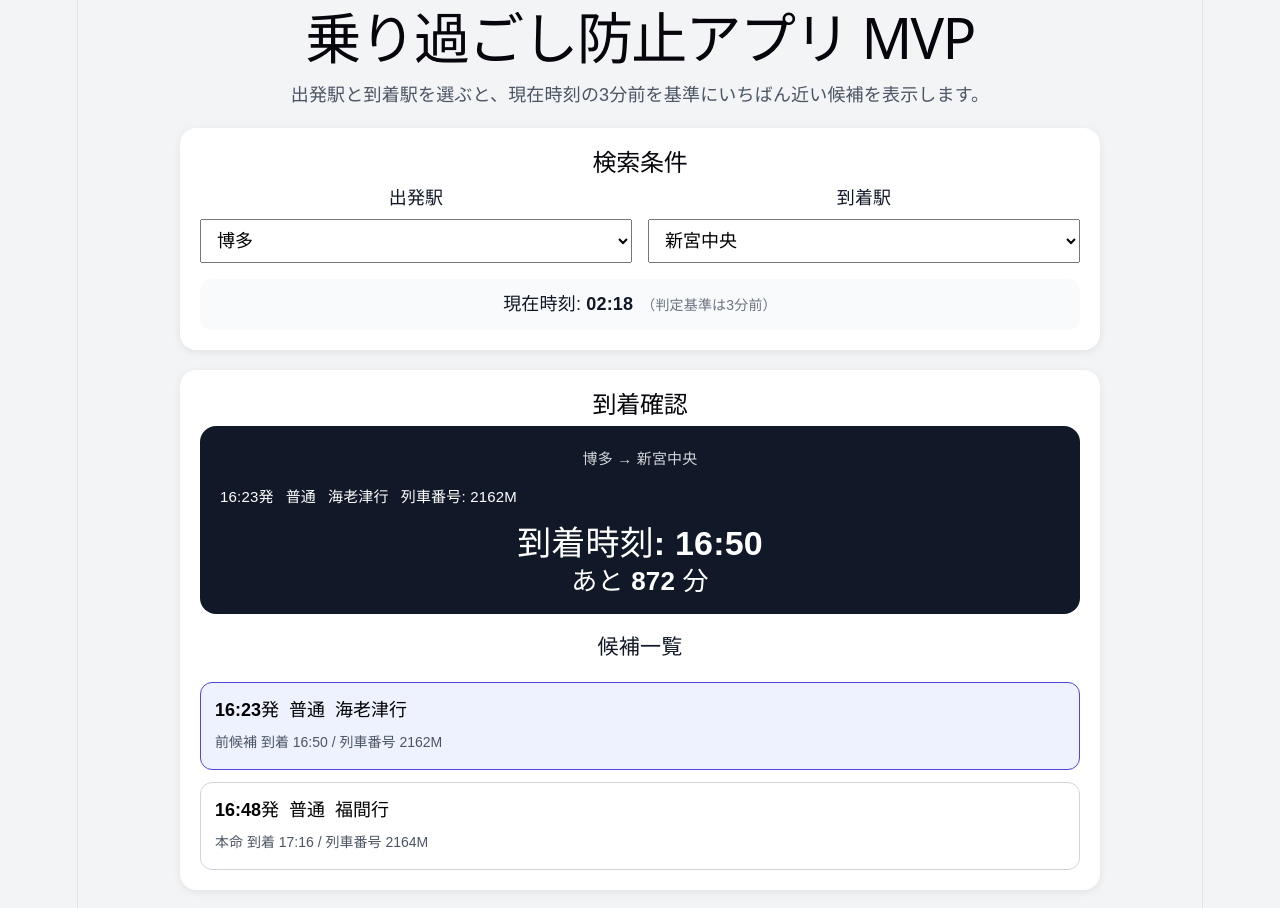
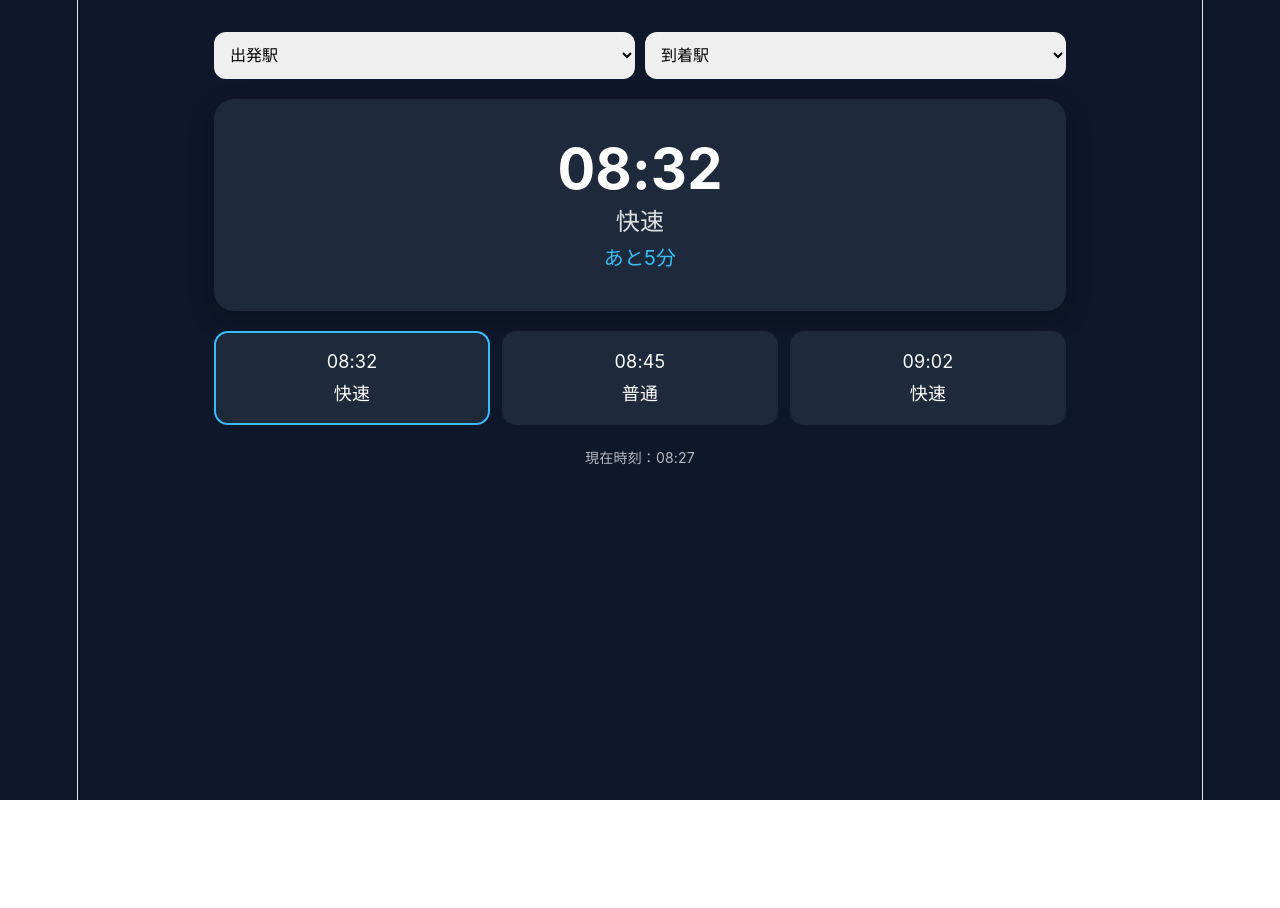
Before and after one commit to ykjob/commute_app, a React (Vite) app: page / in a window 1280 px wide. Shown: the top 908 px of the page. After the commit the page ends 800 px from the top, so only its background shows below. Built offline with nearby package versions, Linux system fonts and the light colour scheme.

Commit message:
app.jsxとapp.css　の書き換え

```diff
--- a/src/App.css
+++ b/src/App.css
@@ -1,8 +1,8 @@
 body {
   margin: 0;
-  font-family: sans-serif;
-  background: #f3f4f6;
-  color: #111827;
+  font-family: -apple-system, BlinkMacSystemFont, "Segoe UI", sans-serif;
+  background: #0f172a;
+  color: white;
 }
 
 * {
@@ -10,166 +10,129 @@ body {
 }
 
 .app {
-  padding: 24px;
+  width: 100%;
+  max-width: 720px;
+  margin: 0 auto;
+  min-height: 100vh;
+  padding: 16px;
+  display: flex;
+  flex-direction: column;
+  gap: 16px;
 }
 
-.container {
-  max-width: 920px;
-  margin: 0 auto;
+/* 上部 */
+.header {
+  display: flex;
+  flex-direction: column;
+  gap: 10px;
 }
 
-h1,
-h2,
-h3 {
-  margin-top: 0;
+.select {
+  width: 100%;
+  padding: 14px 12px;
+  font-size: 16px;
+  border-radius: 12px;
+  border: none;
 }
 
-.lead {
-  color: #4b5563;
-  margin-bottom: 20px;
+/* 本命カード */
+.main-card {
+  background: #1e293b;
+  border-radius: 20px;
+  padding: 24px 16px;
+  text-align: center;
+  box-shadow: 0 8px 24px rgba(0, 0, 0, 0.25);
 }
 
-.panel {
-  background: #ffffff;
-  border-radius: 16px;
-  padding: 20px;
-  margin-top: 20px;
-  box-shadow: 0 2px 8px rgba(0, 0, 0, 0.08);
+.time {
+  font-size: clamp(36px, 8vw, 56px);
+  font-weight: 700;
+  line-height: 1.1;
 }
 
-.form-grid {
-  display: grid;
-  gap: 16px;
-  grid-template-columns: repeat(auto-fit, minmax(240px, 1fr));
+.train {
+  margin-top: 8px;
+  font-size: clamp(18px, 4vw, 24px);
+  opacity: 0.85;
 }
 
-label {
-  display: block;
-  font-weight: 600;
+.remain {
+  margin-top: 10px;
+  font-size: clamp(16px, 3.8vw, 20px);
+  color: #38bdf8;
 }
 
-select {
-  display: block;
-  width: 100%;
-  margin-top: 8px;
-  padding: 10px 12px;
-  font-size: 16px;
+/* 候補リスト */
+.list {
+  display: flex;
+  flex-direction: column;
+  gap: 10px;
 }
 
-.now-box {
-  margin-top: 16px;
-  padding: 12px 14px;
-  background: #f9fafb;
-  border-radius: 12px;
+.item {
+  display: flex;
+  justify-content: space-between;
+  align-items: center;
+  background: #1e293b;
+  padding: 16px;
+  border-radius: 14px;
+  cursor: pointer;
+  border: 2px solid transparent;
+  transition: 0.2s;
 }
 
-.sub {
-  margin-left: 8px;
-  color: #6b7280;
-  font-size: 14px;
+.item.active {
+  border-color: #38bdf8;
 }
 
-.main-card {
-  background: #111827;
-  color: #ffffff;
-  border-radius: 16px;
-  padding: 20px;
-  margin-bottom: 20px;
+.footer {
+  text-align: center;
+  font-size: 14px;
+  opacity: 0.7;
+  padding-bottom: 8px;
 }
 
-.route-line {
-  font-size: 15px;
-  color: #d1d5db;
+/* タブレット以上 */
+@media (min-width: 600px) {
+  .app {
+    padding: 24px;
+    gap: 20px;
+  }
+
+  .header {
+    flex-direction: row;
+  }
+
+  .main-card {
+    padding: 32px 24px;
+  }
+
+  .list {
+    gap: 12px;
+  }
 }
 
-.train-meta {
-  display: flex;
-  gap: 12px;
-  flex-wrap: wrap;
-  margin-top: 12px;
-  font-size: 15px;
-}
-
-.big-time {
-  font-size: 34px;
-  font-weight: bold;
-  margin-top: 20px;
-}
-
-.big-remaining {
-  font-size: 26px;
-  font-weight: bold;
-  margin-top: 12px;
-}
-
-.candidate-list {
-  display: flex;
-  flex-direction: column;
-  gap: 12px;
-}
-
-.candidate-button {
-  width: 100%;
-  text-align: left;
-  padding: 14px;
-  border-radius: 12px;
-  border: 1px solid #d1d5db;
-  background: #ffffff;
-  cursor: pointer;
-}
-
-.candidate-button.selected {
-  background: #eef2ff;
-  border-color: #4f46e5;
-}
-
-.candidate-top {
-  display: flex;
-  gap: 10px;
-  flex-wrap: wrap;
-  font-weight: 600;
-}
-
-.candidate-bottom {
-  margin-top: 6px;
-  color: #4b5563;
-  font-size: 14px;
-}
-
-.message {
-  padding: 14px;
-  border-radius: 12px;
-  background: #f9fafb;
-  color: #374151;
-}
-
-.message.small {
-  font-size: 14px;
-}
-
-.error-message {
-  color: #b91c1c;
-}
-
-button,
-select {
-  font: inherit;
-}
-
-@media (max-width: 480px) {
+/* PC向け */
+@media (min-width: 900px) {
   .app {
-    padding: 16px;
+    max-width: 900px;
+    padding: 32px 24px;
   }
 
-  .panel {
-    padding: 16px;
+  .main-card {
+    padding: 40px 32px;
   }
 
-  .big-time {
-    font-size: 28px;
+  .list {
+    display: grid;
+    grid-template-columns: repeat(3, 1fr);
+    gap: 12px;
   }
 
-  .big-remaining {
-    font-size: 22px;
+  .item {
+    flex-direction: column;
+    gap: 6px;
+    text-align: center;
+    min-height: 88px;
   }
 }
--- a/src/App.jsx
+++ b/src/App.jsx
@@ -1,312 +1,55 @@
-import { useEffect, useMemo, useState } from "react";
+import { useState } from "react";
 import "./App.css";
-import { loadStations } from "./data/stations";
-import { loadTrains } from "./data/trains";
-import { loadStopTimes } from "./data/stopTimes";
 
-function timeToMinutes(hhmm) {
-  if (!hhmm) return null;
-  const [h, m] = hhmm.split(":").map(Number);
-  return h * 60 + m;
-}
+export default function App() {
+  const [selected, setSelected] = useState(0);
 
-function getNowHHMM() {
-  const now = new Date();
-  return `${String(now.getHours()).padStart(2, "0")}:${String(now.getMinutes()).padStart(2, "0")}`;
-}
+  // 仮データ（あとでロジック差し替え）
+  const candidates = [
+    { time: "08:32", train: "快速", remain: "あと5分" },
+    { time: "08:45", train: "普通", remain: "あと18分" },
+    { time: "09:02", train: "快速", remain: "あと35分" },
+  ];
 
-function App() {
-  const [stations, setStations] = useState([]);
-  const [trains, setTrains] = useState([]);
-  const [stopTimes, setStopTimes] = useState([]);
-
-  const [loading, setLoading] = useState(true);
-  const [error, setError] = useState("");
-
-  const [originStationId, setOriginStationId] = useState("");
-  const [destinationStationId, setDestinationStationId] = useState("");
-  const [nowHHMM, setNowHHMM] = useState(getNowHHMM());
-  const [selectedTrainId, setSelectedTrainId] = useState(null);
-
-  useEffect(() => {
-    async function loadAllData() {
-      try {
-        setLoading(true);
-        setError("");
-
-        const [stationsData, trainsData, stopTimesData] = await Promise.all([
-          loadStations(),
-          loadTrains(),
-          loadStopTimes(),
-        ]);
-
-        setStations(stationsData);
-        setTrains(trainsData);
-        setStopTimes(stopTimesData);
-
-        if (stationsData.length >= 2) {
-          setOriginStationId(stationsData[0].station_id);
-          setDestinationStationId(stationsData[1].station_id);
-        } else if (stationsData.length === 1) {
-          setOriginStationId(stationsData[0].station_id);
-          setDestinationStationId(stationsData[0].station_id);
-        }
-      } catch (err) {
-        setError(err.message || "データの読み込みに失敗しました。");
-      } finally {
-        setLoading(false);
-      }
-    }
-
-    loadAllData();
-  }, []);
-
-  useEffect(() => {
-    const timer = setInterval(() => {
-      setNowHHMM(getNowHHMM());
-    }, 1000 * 30);
-
-    return () => clearInterval(timer);
-  }, []);
-
-  useEffect(() => {
-    setSelectedTrainId(null);
-  }, [originStationId, destinationStationId]);
-
-  function stationNameById(stationId) {
-    return stations.find((s) => s.station_id === stationId)?.station_name ?? stationId;
-  }
-
-  function buildCandidateTrains(originId, destinationId) {
-    const originStops = stopTimes.filter((row) => row.station_id === originId);
-    const destinationStops = stopTimes.filter((row) => row.station_id === destinationId);
-
-    const destinationMap = new Map();
-    for (const row of destinationStops) {
-      destinationMap.set(row.train_id, row);
-    }
-
-    const candidates = [];
-
-    for (const originRow of originStops) {
-      const destinationRow = destinationMap.get(originRow.train_id);
-      if (!destinationRow) continue;
-
-      if (originRow.stop_order >= destinationRow.stop_order) continue;
-      if (!originRow.dep_time) continue;
-      if (!destinationRow.arr_time) continue;
-
-      const trainInfo = trains.find((t) => t.train_id === originRow.train_id);
-      if (!trainInfo) continue;
-
-      candidates.push({
-        train_id: originRow.train_id,
-        origin_station_id: originId,
-        destination_station_id: destinationId,
-        depart: originRow.dep_time,
-        arrive: destinationRow.arr_time,
-        train_type: trainInfo.train_type,
-        destination: trainInfo.destination,
-        direction: trainInfo.direction,
-      });
-    }
-
-    return candidates.sort((a, b) => timeToMinutes(a.depart) - timeToMinutes(b.depart));
-  }
-
-  function pickBestAndNeighbors(candidates, nowHHMM) {
-    if (candidates.length === 0) {
-      return { best: null, list: [] };
-    }
-
-    const baseMinutes = timeToMinutes(nowHHMM) - 3;
-
-    let bestIndex = 0;
-    let bestDiff = Infinity;
-
-    for (let i = 0; i < candidates.length; i++) {
-      const departMinutes = timeToMinutes(candidates[i].depart);
-      const diff = Math.abs(departMinutes - baseMinutes);
-
-      if (diff < bestDiff) {
-        bestDiff = diff;
-        bestIndex = i;
-      }
-    }
-
-    const prev = candidates[bestIndex - 1];
-    const best = candidates[bestIndex];
-    const next = candidates[bestIndex + 1];
-
-    const list = [prev, best, next].filter(Boolean);
-
-    return { best, list };
-  }
-
-  const allCandidates = useMemo(() => {
-    if (!originStationId || !destinationStationId) return [];
-    if (originStationId === destinationStationId) return [];
-
-    return buildCandidateTrains(originStationId, destinationStationId);
-  }, [originStationId, destinationStationId, stopTimes, trains]);
-
-  const { best, list } = useMemo(() => {
-    return pickBestAndNeighbors(allCandidates, nowHHMM);
-  }, [allCandidates, nowHHMM]);
-
-  const selectedTrain = useMemo(() => {
-    if (!list.length) return null;
-    return list.find((t) => t.train_id === selectedTrainId) ?? best ?? list[0];
-  }, [list, best, selectedTrainId]);
-
-  const remainingMinutes = useMemo(() => {
-    if (!selectedTrain) return null;
-    return timeToMinutes(selectedTrain.arrive) - timeToMinutes(nowHHMM);
-  }, [selectedTrain, nowHHMM]);
-
-  if (loading) {
-    return (
-      <div className="app">
-        <div className="container">
-          <div className="panel">CSVを読み込み中です...</div>
-        </div>
-      </div>
-    );
-  }
-
-  if (error) {
-    return (
-      <div className="app">
-        <div className="container">
-          <div className="panel error-message">{error}</div>
-        </div>
-      </div>
-    );
-  }
+  const main = candidates[selected];
 
   return (
     <div className="app">
-      <div className="container">
-        <h1>乗り過ごし防止アプリ MVP</h1>
-        <p className="lead">
-          出発駅と到着駅を選ぶと、現在時刻の3分前を基準にいちばん近い候補を表示します。
-        </p>
+      {/* 駅選択 */}
+      <div className="header">
+        <select className="select">
+          <option>出発駅</option>
+        </select>
+        <select className="select">
+          <option>到着駅</option>
+        </select>
+      </div>
 
-        <div className="panel">
-          <h2>検索条件</h2>
+      {/* 本命表示 */}
+      <div className="main-card">
+        <div className="time">{main.time}</div>
+        <div className="train">{main.train}</div>
+        <div className="remain">{main.remain}</div>
+      </div>
 
-          <div className="form-grid">
-            <label>
-              出発駅
-              <select
-                value={originStationId}
-                onChange={(e) => setOriginStationId(e.target.value)}
-              >
-                {stations.map((station) => (
-                  <option key={station.station_id} value={station.station_id}>
-                    {station.station_name}
-                  </option>
-                ))}
-              </select>
-            </label>
+      {/* 候補リスト */}
+      <div className="list">
+        {candidates.map((c, i) => (
+          <div
+            key={i}
+            className={`item ${i === selected ? "active" : ""}`}
+            onClick={() => setSelected(i)}
+          >
+            <div>{c.time}</div>
+            <div>{c.train}</div>
+          </div>
+        ))}
+      </div>
 
-            <label>
-              到着駅
-              <select
-                value={destinationStationId}
-                onChange={(e) => setDestinationStationId(e.target.value)}
-              >
-                {stations.map((station) => (
-                  <option key={station.station_id} value={station.station_id}>
-                    {station.station_name}
-                  </option>
-                ))}
-              </select>
-            </label>
-          </div>
-
-          <div className="now-box">
-            現在時刻: <strong>{nowHHMM}</strong>
-            <span className="sub">（判定基準は3分前）</span>
-          </div>
-        </div>
-
-        <div className="panel">
-          <h2>到着確認</h2>
-
-          {originStationId === destinationStationId ? (
-            <div className="message">出発駅と到着駅が同じです。</div>
-          ) : !selectedTrain ? (
-            <div className="message">候補がありません。</div>
-          ) : (
-            <div className="main-card">
-              <div className="route-line">
-                {stationNameById(originStationId)} → {stationNameById(destinationStationId)}
-              </div>
-
-              <div className="train-meta">
-                <span>{selectedTrain.depart}発</span>
-                <span>{selectedTrain.train_type}</span>
-                <span>{selectedTrain.destination}行</span>
-                <span>列車番号: {selectedTrain.train_id}</span>
-              </div>
-
-              <div className="big-time">
-                到着時刻: {selectedTrain.arrive}
-              </div>
-
-              <div className="big-remaining">
-                {remainingMinutes != null ? (
-                  remainingMinutes >= 0 ? (
-                    <>あと {remainingMinutes} 分</>
-                  ) : (
-                    <>到着時刻を {Math.abs(remainingMinutes)} 分過ぎています</>
-                  )
-                ) : null}
-              </div>
-            </div>
-          )}
-
-          <h3>候補一覧</h3>
-
-          <div className="candidate-list">
-            {list.length === 0 ? (
-              <div className="message small">表示できる候補がありません。</div>
-            ) : (
-              list.map((train, index) => {
-                let label = "";
-
-                if (index === 1) label = "本命";
-                if (index === 0) label = "前候補";
-                if (index === 2) label = "次候補";
-
-                return (
-                  <button
-                    key={`${train.train_id}-${train.depart}`}
-                    className={`candidate-button ${
-                      selectedTrain?.train_id === train.train_id ? "selected" : ""
-                    }`}
-                    onClick={() => setSelectedTrainId(train.train_id)}
-                  >
-                    <div className="candidate-top">
-                      <span>{train.depart}発</span>
-                      <span>{train.train_type}</span>
-                      <span>{train.destination}行</span>
-                    </div>
-
-                    <div className="candidate-bottom">
-                      {label && <strong>{label} </strong>}
-                      到着 {train.arrive} / 列車番号 {train.train_id}
-                    </div>
-                  </button>
-                );
-              })
-            )}
-          </div>
-        </div>
+      {/* フッター */}
+      <div className="footer">
+        現在時刻：08:27
       </div>
     </div>
   );
 }
-
-export default App;
```
